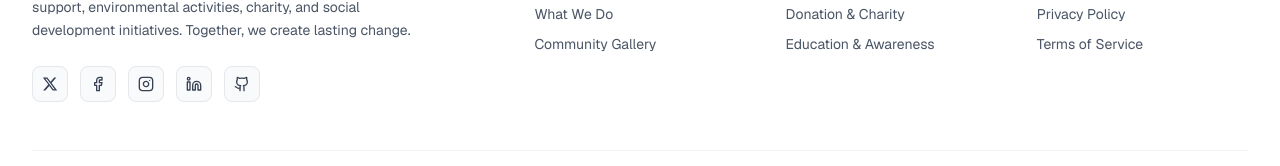
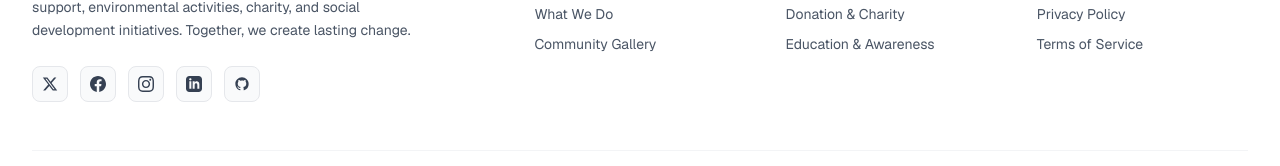
Before and after one commit to shamsu082277/univora, a Next.js app: page / in a window 1280 px wide. Shown: the part 5906-6072 px from the top of the page. Built offline with nearby package versions, Linux system fonts and the light colour scheme.

Commit message:
Layout page update

```diff
--- a/src/components/layout/Footer.tsx
+++ b/src/components/layout/Footer.tsx
@@ -1,5 +1,5 @@
 import Link from "next/link";
-import { Facebook, Github, Heart, Instagram, Linkedin } from "lucide-react";
+import { Heart } from "lucide-react";
 import Logo from "../shared/Logo";
 
 export default function Footer() {
@@ -26,7 +26,7 @@ export default function Footer() {
                 className="flex h-9 w-9 items-center justify-center rounded-lg border border-gray-200 bg-gray-50 text-gray-700 transition hover:border-[#3BB3F0] hover:text-[#004AAD] dark:border-gray-800 dark:bg-[#111A2E] dark:text-gray-300 dark:hover:text-white"
                 aria-label="X (formerly Twitter)"
               >
-                {/* Modern X Logo SVG */}
+                {/* Modern X Logo */}
                 <svg className="h-4 w-4 fill-current" viewBox="0 0 24 24">
                   <path d="M18.244 2.25h3.308l-7.227 8.26 8.502 11.24H16.17l-5.214-6.817L4.99 21.75H1.68l7.73-8.835L1.254 2.25H8.08l4.713 6.231zm-1.161 17.52h1.833L7.084 4.126H5.117z" />
                 </svg>
@@ -39,7 +39,9 @@ export default function Footer() {
                 className="flex h-9 w-9 items-center justify-center rounded-lg border border-gray-200 bg-gray-50 text-gray-700 transition hover:border-[#3BB3F0] hover:text-[#004AAD] dark:border-gray-800 dark:bg-[#111A2E] dark:text-gray-300 dark:hover:text-white"
                 aria-label="Facebook"
               >
-                <Facebook className="h-4 w-4" />
+                <svg className="h-4 w-4 fill-current" viewBox="0 0 24 24">
+                  <path d="M24 12.073c0-6.627-5.373-12-12-12s-12 5.373-12 12c0 5.99 4.388 10.954 10.125 11.854v-8.385H7.078v-3.47h3.047V9.43c0-3.007 1.792-4.669 4.533-4.669 1.312 0 2.686.235 2.686.235v2.953H15.83c-1.491 0-1.956.925-1.956 1.874v2.25h3.328l-.532 3.47h-2.796v8.385C19.612 23.027 24 18.062 24 12.073z" />
+                </svg>
               </a>
 
               <a
@@ -49,7 +51,9 @@ export default function Footer() {
                 className="flex h-9 w-9 items-center justify-center rounded-lg border border-gray-200 bg-gray-50 text-gray-700 transition hover:border-[#3BB3F0] hover:text-[#004AAD] dark:border-gray-800 dark:bg-[#111A2E] dark:text-gray-300 dark:hover:text-white"
                 aria-label="Instagram"
               >
-                <Instagram className="h-4 w-4" />
+                <svg className="h-4 w-4 fill-current" viewBox="0 0 24 24">
+                  <path d="M12 2.163c3.204 0 3.584.012 4.85.07 3.252.148 4.771 1.691 4.919 4.919.058 1.265.069 1.645.069 4.849 0 3.205-.012 3.584-.069 4.849-.149 3.225-1.664 4.771-4.919 4.919-1.266.058-1.644.07-4.85.07-3.204 0-3.584-.012-4.849-.07-3.26-.149-4.771-1.699-4.919-4.92-.058-1.265-.07-1.644-.07-4.849 0-3.204.013-3.583.07-4.849.149-3.227 1.664-4.771 4.919-4.919 1.266-.057 1.645-.069 4.849-.069zm0-2.163c-3.259 0-3.667.014-4.947.072-4.358.2-6.78 2.618-6.98 6.98-.059 1.281-.073 1.689-.073 4.948 0 3.259.014 3.668.072 4.948.2 4.358 2.618 6.78 6.98 6.98 1.281.058 1.689.072 4.948.072 3.259 0 3.668-.014 4.948-.072 4.354-.2 6.782-2.618 6.979-6.98.059-1.28.073-1.689.073-4.948 0-3.259-.014-3.667-.072-4.947-.196-4.354-2.617-6.78-6.979-6.98-1.281-.059-1.69-.073-4.949-.073zm0 5.838c-3.403 0-6.162 2.759-6.162 6.162s2.759 6.163 6.162 6.163 6.162-2.759 6.162-6.163c0-3.403-2.759-6.162-6.162-6.162zm0 10.162c-2.209 0-4-1.79-4-4 0-2.209 1.791-4 4-4s4 1.791 4 4c0 2.21-1.791 4-4 4zm6.406-11.845c-.796 0-1.441.645-1.441 1.44s.645 1.44 1.441 1.44c.795 0 1.439-.645 1.439-1.44s-.644-1.44-1.439-1.44z" />
+                </svg>
               </a>
 
               <a
@@ -59,7 +63,9 @@ export default function Footer() {
                 className="flex h-9 w-9 items-center justify-center rounded-lg border border-gray-200 bg-gray-50 text-gray-700 transition hover:border-[#3BB3F0] hover:text-[#004AAD] dark:border-gray-800 dark:bg-[#111A2E] dark:text-gray-300 dark:hover:text-white"
                 aria-label="LinkedIn"
               >
-                <Linkedin className="h-4 w-4" />
+                <svg className="h-4 w-4 fill-current" viewBox="0 0 24 24">
+                  <path d="M19 0h-14c-2.761 0-5 2.239-5 5v14c0 2.761 2.239 5 5 5h14c2.762 0 5-2.239 5-5v-14c0-2.761-2.238-5-5-5zm-11 19h-3v-11h3v11zm-1.5-12.268c-.966 0-1.75-.79-1.75-1.764s.784-1.764 1.75-1.764 1.75.79 1.75 1.764-.783 1.764-1.75 1.764zm13.5 12.268h-3v-5.604c0-3.368-4-3.113-4 0v5.604h-3v-11h3v1.765c1.396-2.586 7-2.777 7 2.476v6.759z" />
+                </svg>
               </a>
 
               <a
@@ -69,7 +75,9 @@ export default function Footer() {
                 className="flex h-9 w-9 items-center justify-center rounded-lg border border-gray-200 bg-gray-50 text-gray-700 transition hover:border-[#3BB3F0] hover:text-[#004AAD] dark:border-gray-800 dark:bg-[#111A2E] dark:text-gray-300 dark:hover:text-white"
                 aria-label="GitHub"
               >
-                <Github className="h-4 w-4" />
+                <svg className="h-4 w-4 fill-current" viewBox="0 0 24 24">
+                  <path fillRule="evenodd" clipRule="evenodd" d="M12 2C6.477 2 2 6.484 2 12.017c0 4.425 2.865 8.18 6.839 9.504.5.092.682-.217.682-.483 0-.237-.008-.868-.013-1.703-2.782.605-3.369-1.343-3.369-1.343-.454-1.158-1.11-1.466-1.11-1.466-.908-.62.069-.608.069-.608 1.003.07 1.53 1.032 1.53 1.032.892 1.53 2.341 1.088 2.91.832.092-.647.35-1.088.636-1.338-2.22-.253-4.555-1.113-4.555-4.951 0-1.093.39-1.988 1.029-2.688-.103-.253-.446-1.272.098-2.65 0 0 .84-.27 2.75 1.026A9.564 9.564 0 0112 6.844c.85.004 1.705.115 2.504.337 1.909-1.296 2.747-1.027 2.747-1.027.546 1.379.202 2.398.1 2.651.64.7 1.028 1.595 1.028 2.688 0 3.848-2.339 4.695-4.566 4.943.359.309.678.92.678 1.855 0 1.338-.012 2.419-.012 2.747 0 .268.18.58.688.482A10.019 10.019 0 0022 12.017C22 6.484 17.522 2 12 2z" />
+                </svg>
               </a>
             </div>
           </div>
```
